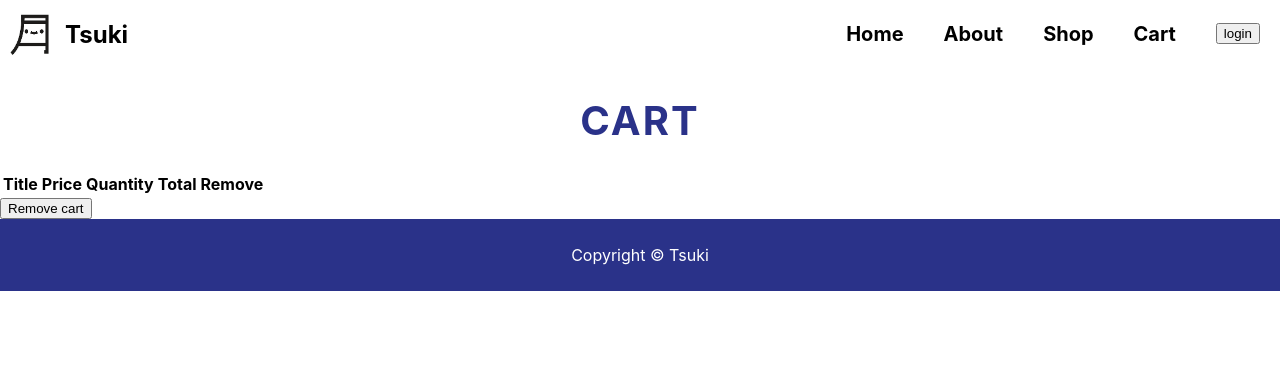
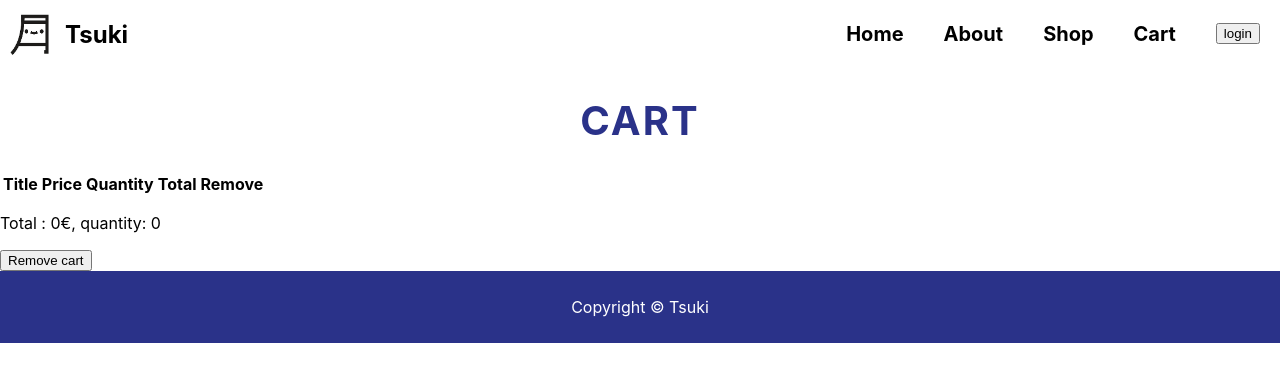
Before and after one commit to Delphine-Alex/Learn--NEXT, a Next.js app: page /cart in a window 1280 px wide. Shown: the top 382 px of the page. Built offline with nearby package versions, Linux system fonts and the light colour scheme.

Commit message:
Adding total and quantity

```diff
--- a/src/pages/cart/index.js
+++ b/src/pages/cart/index.js
@@ -37,6 +37,19 @@ const Index = () => {
         setValue(filteredCart)
     };
 
+    const initialValue = 0;
+    const sumWithInitial = value.reduce(
+        (total, product) => total + product.quantity * product.price,
+        initialValue
+    );
+
+    const totalQuantity = value.reduce(
+        (total, product) => total + product.quantity,
+        initialValue
+    );
+
+
+
     useEffect(() => {
         setValue(JSON.parse(localStorage.getItem("cart")) || []);
     }, []);
@@ -68,13 +81,17 @@ const Index = () => {
                                         <Button type="button" function={addOne} title="+" />
                                     </td>
 
-                                    <td>{(item.price * item.quantity).toFixed()}€</td>
+                                    <td>{(item.price * item.quantity).toFixed(2)}€</td>
+
                                     <td onClick={deleteProduct}>x</td>
+
                                 </tr>
                             ))}
                         </tbody>
                     </table>
-                    <Button title="Remove cart" type="button" function={deleteProduct} />
+
+                    <p>Total : {sumWithInitial}€, quantity: {totalQuantity}</p>
+                    <Button title="Remove cart" type="button" function={deleteCart} />
                 </div>
             ) : (
                 <p>Your cart is empty</p>
```
